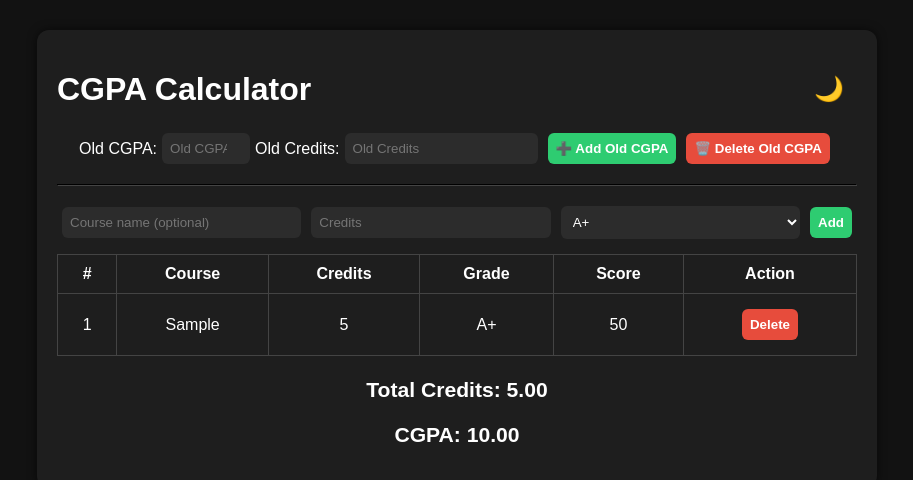
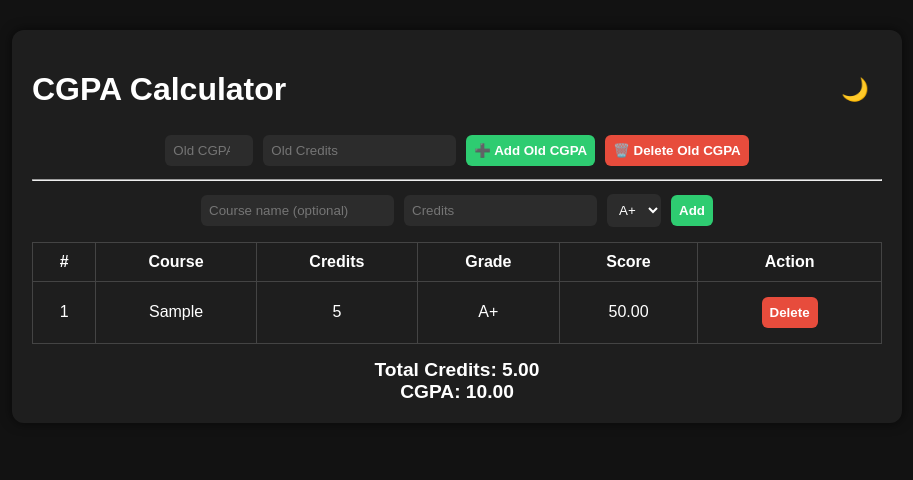
Before and after one commit to anshagnihotry258/Projects, a plain HTML site: page cgpa_calc_updated1.html in a window 1280 px wide. Both pictures are taken after typing "Sample", "5" into the empty fields and a click on the button "Add". Shown: the whole page, without its empty margins (183-1096 px from the left). Drawn offline with Linux system fonts and the light colour scheme.

Commit message:
Refactor CGPA calculator HTML and styles
Updated styling and structure of CGPA calculator HTML. Improved layout and functionality for input fields and buttons.

```diff
--- a/cgpa_calc_updated1.html
+++ b/cgpa_calc_updated1.html
@@ -4,6 +4,7 @@
   <meta charset="UTF-8" />
   <meta name="viewport" content="width=device-width, initial-scale=1.0" />
   <title>CGPA Calculator</title>
+
   <style>
     body {
       font-family: Arial, sans-serif;
@@ -11,21 +12,19 @@
       padding: 0;
       background-color: #121212;
       color: white;
-      transition: background-color 0.3s, color 0.3s;
     }
 
     .container {
-      max-width: 800px;
+      max-width: 850px;
       margin: 30px auto;
       background-color: #1e1e1e;
       padding: 20px;
       border-radius: 12px;
-      box-shadow: 0 0 10px rgba(0, 0, 0, 0.6);
+      box-shadow: 0 0 12px rgba(0,0,0,0.6);
     }
 
     h1 {
       text-align: center;
-      margin-bottom: 20px;
     }
 
     input, select, button {
@@ -50,18 +49,13 @@
       color: white;
     }
 
-    .green-btn:hover {
-      background-color: #27ae60;
-    }
-
     .red-btn {
       background-color: #e74c3c;
       color: white;
     }
 
-    .red-btn:hover {
-      background-color: #c0392b;
-    }
+    .green-btn:hover { background-color: #27ae60; }
+    .red-btn:hover { background-color: #c0392b; }
 
     table {
       width: 100%;
@@ -75,17 +69,6 @@
       text-align: center;
     }
 
-    hr {
-      margin: 15px 0;
-      border-color: #444;
-    }
-
-    .result {
-      text-align: center;
-      margin-top: 20px;
-      font-size: 1.2em;
-    }
-
     .top-bar {
       display: flex;
       justify-content: space-between;
@@ -95,190 +78,188 @@
     .dark-toggle {
       background: none;
       border: none;
-      font-size: 1.5em;
+      font-size: 1.4em;
       cursor: pointer;
     }
 
-    .input-row {
+    .row {
       display: flex;
+      flex-wrap: wrap;
       justify-content: center;
       align-items: center;
-      flex-wrap: wrap;
-      margin-bottom: 10px;
     }
 
-    .input-row input, .input-row select {
-      flex: 1;
-      min-width: 100px;
-    }
-
-    .old-row {
-      display: flex;
-      justify-content: center;
-      align-items: center;
-      flex-wrap: wrap;
-    }
-
-    .centered {
+    .result {
       text-align: center;
+      margin-top: 15px;
+      font-size: 1.2em;
       font-weight: bold;
-      font-size: 1.1em;
     }
 
     .light-mode {
       background-color: #f5f5f5;
-      color: #000;
+      color: black;
     }
 
     .light-mode .container {
-      background-color: #ffffff;
-      color: #000;
+      background-color: white;
+      color: black;
     }
 
-    .light-mode input, .light-mode select {
+    .light-mode input,
+    .light-mode select {
       background-color: #e6e6e6;
-      color: #000;
+      color: black;
     }
-
-    .light-mode table {
-      border-color: #ccc;
-    }
-
   </style>
 </head>
+
 <body>
   <div class="container">
+
     <div class="top-bar">
       <h1>CGPA Calculator</h1>
       <button class="dark-toggle" id="themeToggle">🌙</button>
     </div>
 
-    <div class="old-row">
-      <label>Old CGPA:</label>
-      <input type="number" id="oldCgpa" placeholder="Old CGPA" min="0" max="10" step="0.01" />
-      <label>Old Credits:</label>
-      <input type="number" id="oldCredits" placeholder="Old Credits" min="0" step="0.5" />
+    <!-- OLD CGPA -->
+    <div class="row">
+      <input type="number" id="oldCgpa" placeholder="Old CGPA" step="0.01" min="0" max="10">
+      <input type="number" id="oldCredits" placeholder="Old Credits" step="0.5" min="0">
       <button class="green-btn" onclick="addOldCgpa()">➕ Add Old CGPA</button>
       <button class="red-btn" onclick="deleteOldCgpa()">🗑️ Delete Old CGPA</button>
     </div>
 
     <hr>
 
-    <div class="input-row">
-      <input type="text" id="courseName" placeholder="Course name (optional)" />
-      <input type="number" id="credits" placeholder="Credits" min="0" step="0.5" />
+    <!-- COURSE INPUT -->
+    <div class="row">
+      <input type="text" id="courseName" placeholder="Course name (optional)">
+      <input type="number" id="credits" placeholder="Credits" step="0.5" min="0">
       <select id="grade">
-        <option value="A+">A+</option><option value="A">A</option>
-        <option value="B+">B+</option><option value="B">B</option>
-        <option value="C+">C+</option><option value="C">C</option>
-        <option value="D">D</option><option value="F">F</option>
+        <option>A+</option><option>A</option><option>B+</option>
+        <option>B</option><option>C+</option><option>C</option>
+        <option>D</option><option>F</option>
       </select>
-      <button class="green-btn" id="addBtn">Add</button>
+      <button class="green-btn" onclick="addCourse()">Add</button>
     </div>
 
+    <!-- TABLE -->
     <table>
       <thead>
         <tr>
-          <th>#</th><th>Course</th><th>Credits</th><th>Grade</th><th>Score</th><th>Action</th>
+          <th>#</th>
+          <th>Course</th>
+          <th>Credits</th>
+          <th>Grade</th>
+          <th>Score</th>
+          <th>Action</th>
         </tr>
       </thead>
       <tbody id="courseTable"></tbody>
     </table>
 
+    <!-- RESULT -->
     <div class="result">
-      <p id="totalCredits" class="centered">Total Credits: 0.00</p>
-      <p id="cgpa" class="centered">CGPA: 0.00</p>
+      <div id="totalCredits">Total Credits: 0.00</div>
+      <div id="cgpa">CGPA: 0.00</div>
     </div>
+
   </div>
 
-  <script>
-    let courses = [];
-    const gradePoints = { "A+":10, "A":9, "B+":8, "B":7, "C+":6, "C":5, "D":4, "F":0 };
+<script>
+  let courses = [];
 
-    document.getElementById("addBtn").addEventListener("click", addCourse);
-    document.addEventListener("keypress", e => {
-      if (e.key === "Enter") addCourse();
+  const gradePoints = {
+    "A+": 10, "A": 9, "B+": 8,
+    "B": 7, "C+": 6, "C": 5,
+    "D": 4, "F": 0
+  };
+
+  function addOldCgpa() {
+    const cg = parseFloat(oldCgpa.value);
+    const cr = parseFloat(oldCredits.value);
+
+    if (isNaN(cg) || cg < 0 || cg > 10) return alert("Invalid CGPA");
+    if (isNaN(cr) || cr <= 0) return alert("Invalid Credits");
+
+    courses = courses.filter(c => !c.isOld);
+
+    courses.unshift({
+      name: "Previous CGPA",
+      credits: cr,
+      grade: "OLD",
+      score: cg * cr,
+      isOld: true
     });
 
-    function addCourse() {
-      const name = document.getElementById("courseName").value || "-";
-      const credits = parseFloat(document.getElementById("credits").value);
-      const grade = document.getElementById("grade").value;
+    oldCgpa.value = "";
+    oldCredits.value = "";
+    updateTable();
+  }
 
-      if (!credits || credits <= 0) return alert("Enter valid credits!");
+  function deleteOldCgpa() {
+    courses = courses.filter(c => !c.isOld);
+    updateTable();
+  }
 
-      courses.push({ name, credits, grade });
-      document.getElementById("courseName").value = "";
-      document.getElementById("credits").value = "";
-      document.getElementById("grade").value = "A+";
-      updateTable();
-    }
+  function addCourse() {
+    const name = courseName.value || "-";
+    const credits = parseFloat(document.getElementById("credits").value);
+    const grade = document.getElementById("grade").value;
 
-    function addOldCgpa() {
-      const cg = parseFloat(document.getElementById("oldCgpa").value) || 0;
-      const cr = parseFloat(document.getElementById("oldCredits").value) || 0;
+    if (isNaN(credits) || credits <= 0) return alert("Invalid credits");
 
-      if (cg < 0 || cg > 10) return alert("Invalid CGPA!");
-      if (cr < 0) return alert("Invalid credits!");
+    courses.push({ name, credits, grade });
+    courseName.value = "";
+    document.getElementById("credits").value = "";
+    updateTable();
+  }
 
-      localStorage.setItem("oldCgpa", cg);
-      localStorage.setItem("oldCredits", cr);
-      updateTable();
-    }
+  function deleteCourse(i) {
+    courses.splice(i, 1);
+    updateTable();
+  }
 
-    function deleteOldCgpa() {
-      localStorage.removeItem("oldCgpa");
-      localStorage.removeItem("oldCredits");
-      document.getElementById("oldCgpa").value = "";
-      document.getElementById("oldCredits").value = "";
-      updateTable();
-    }
+  function updateTable() {
+    const table = document.getElementById("courseTable");
+    table.innerHTML = "";
 
-    function updateTable() {
-      const table = document.getElementById("courseTable");
-      table.innerHTML = "";
-      let totalScore = 0;
-      let totalCredits = 0;
+    let totalCredits = 0;
+    let totalScore = 0;
 
-      courses.forEach((c, i) => {
-        const score = gradePoints[c.grade] * c.credits;
-        totalScore += score;
-        totalCredits += c.credits;
+    courses.forEach((c, i) => {
+      const score = c.isOld ? c.score : gradePoints[c.grade] * c.credits;
 
-        const row = document.createElement("tr");
-        row.innerHTML = `
+      totalCredits += c.credits;
+      totalScore += score;
+
+      table.innerHTML += `
+        <tr>
           <td>${i + 1}</td>
           <td>${c.name}</td>
           <td>${c.credits}</td>
-          <td>${c.grade}</td>
-          <td>${score}</td>
+          <td>${c.isOld ? "—" : c.grade}</td>
+          <td>${score.toFixed(2)}</td>
           <td><button class="red-btn" onclick="deleteCourse(${i})">Delete</button></td>
-        `;
-        table.appendChild(row);
-      });
+        </tr>
+      `;
+    });
 
-      const oldCg = parseFloat(localStorage.getItem("oldCgpa")) || 0;
-      const oldCr = parseFloat(localStorage.getItem("oldCredits")) || 0;
+    const cgpa = totalCredits ? (totalScore / totalCredits) : 0;
+    totalCreditsDiv.innerText = `Total Credits: ${totalCredits.toFixed(2)}`;
+    cgpaDiv.innerText = `CGPA: ${cgpa.toFixed(2)}`;
+  }
 
-      const totalCr = totalCredits + oldCr;
-      const totalWeighted = totalScore + (oldCg * oldCr);
-      const finalCg = totalCr > 0 ? totalWeighted / totalCr : 0;
+  const totalCreditsDiv = document.getElementById("totalCredits");
+  const cgpaDiv = document.getElementById("cgpa");
 
-      document.getElementById("totalCredits").innerText = `Total Credits: ${totalCr.toFixed(2)}`;
-      document.getElementById("cgpa").innerText = `CGPA: ${finalCg.toFixed(2)}`;
-    }
-
-    function deleteCourse(i) {
-      courses.splice(i, 1);
-      updateTable();
-    }
-
-    // dark mode toggle
-    const themeToggle = document.getElementById("themeToggle");
-    themeToggle.addEventListener("click", () => {
-      document.body.classList.toggle("light-mode");
-      themeToggle.textContent = document.body.classList.contains("light-mode") ? "☀️" : "🌙";
-    });
-  </script>
+  // THEME
+  themeToggle.onclick = () => {
+    document.body.classList.toggle("light-mode");
+    themeToggle.textContent =
+      document.body.classList.contains("light-mode") ? "☀️" : "🌙";
+  };
+</script>
 </body>
 </html>
```
